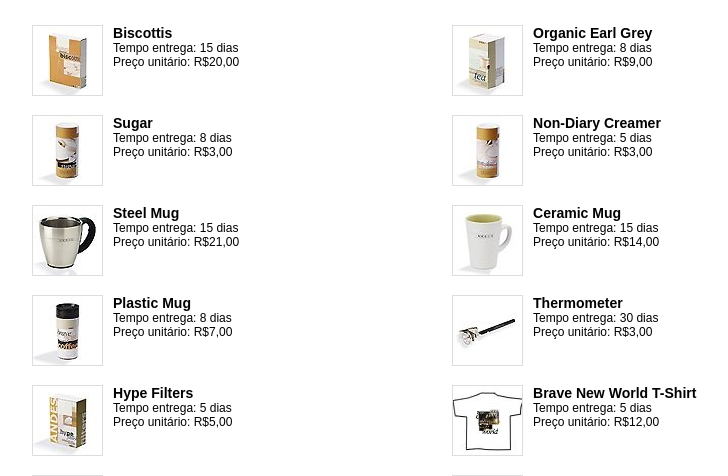
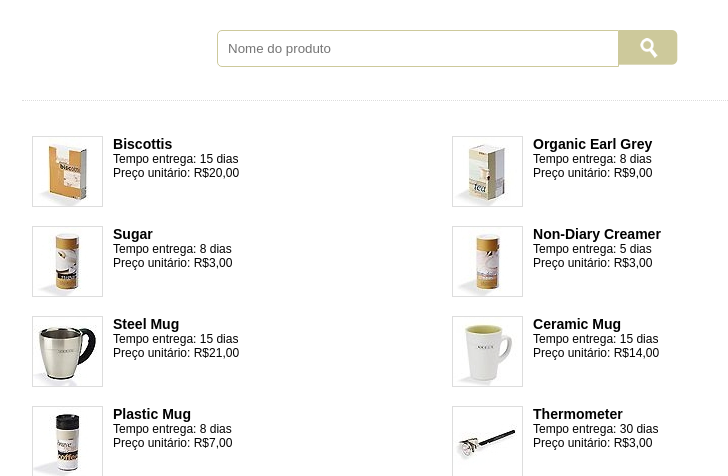
Before and after one commit to luquisinger/Projetos_php, a PHP site: page /listagem.php in a window 1280 px wide. Shown: the part 68-544 px from the top of the page, without its empty margins (188-916 px from the left). Run offline with PHP 8.4, Linux system fonts and the light colour scheme; data comes from the database, SQL or seed files in the repository.

Commit message:
atualizacao
add tela de pesquisa

```diff
--- a/Marketplace/projeto/detalhe.php
+++ b/Marketplace/projeto/detalhe.php
@@ -41,6 +41,7 @@
         <!-- estilo -->
         <link href="_css/estilo.css" rel="stylesheet">
         <link href="_css/produto_detalhe.css" rel="stylesheet">
+
     </head>
 
     <body>
--- a/Marketplace/projeto/listagem.php
+++ b/Marketplace/projeto/listagem.php
@@ -7,6 +7,11 @@
     //consulta ao banco de dados
     $produtos = "SELECT produtoID, nomeproduto, tempoentrega, precounitario, imagempequena ";
     $produtos .= " FROM produtos ";
+    // usei o LIKE para nao precisar digitar o nome inteiro do produto na hr de pesquisar
+    if ( isset($_GET["produto"])) {
+    $nome_produto = $_GET["produto"];
+    $produtos .= " WHERE nomeproduto LIKE '%{$nome_produto}%' ";
+    }
     $resultado = mysqli_query($conecta,$produtos);
     if (!$resultado) {
         die("Falha na consulta ao banco de dados");
@@ -23,6 +28,7 @@
         <!-- estilo -->
         <link href="_css/estilo.css" rel="stylesheet">
         <link href="_css/produtos.css" rel="stylesheet">
+        <link href="_css/produto_pesquisa.css" rel="stylesheet">
     </head>
 
     <body>
@@ -30,6 +36,12 @@
         <?php include_once("../_incluir/funcoes.php"); ?>
 
         <main>
+            <div id="janela_pesquisa">
+                <form action="listagem.php" method="get">
+                    <input type="text" name="produto" placeholder="Nome do produto">
+                    <input type="image" name="pesquisa" src="../_assets/botao_search.png">
+            </div>
+
             <div id="listagem_produtos">
             <?php
                 while($linha = mysqli_fetch_assoc($resultado)) {
```
Also changed, not shown: Marketplace/prints/marketplace.png (added), Marketplace/prints/produtos.png (added), 1 other file.
